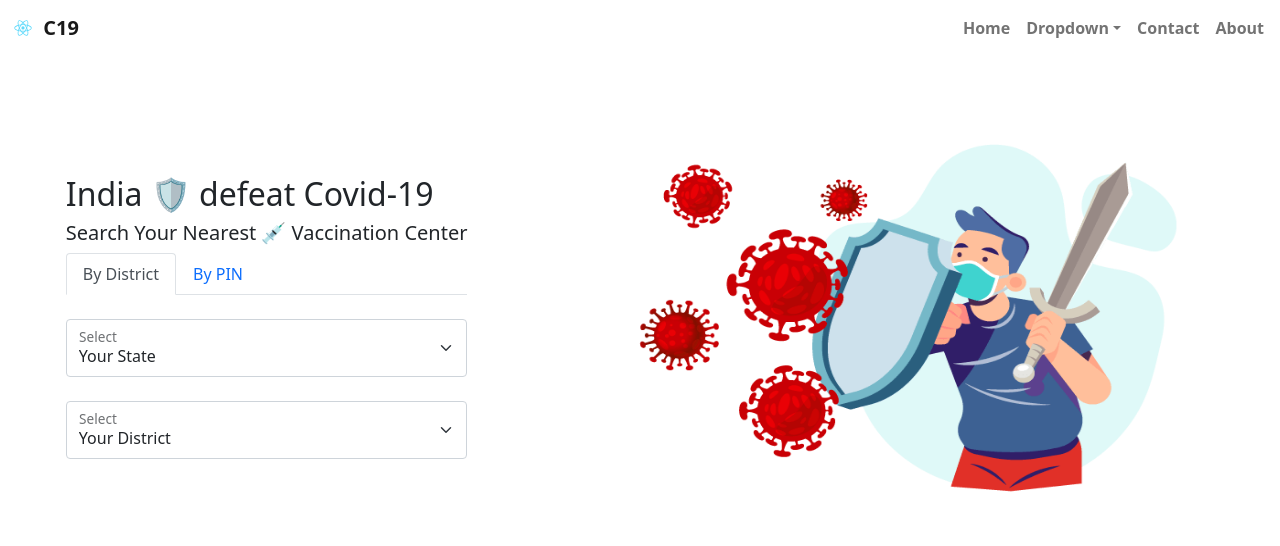
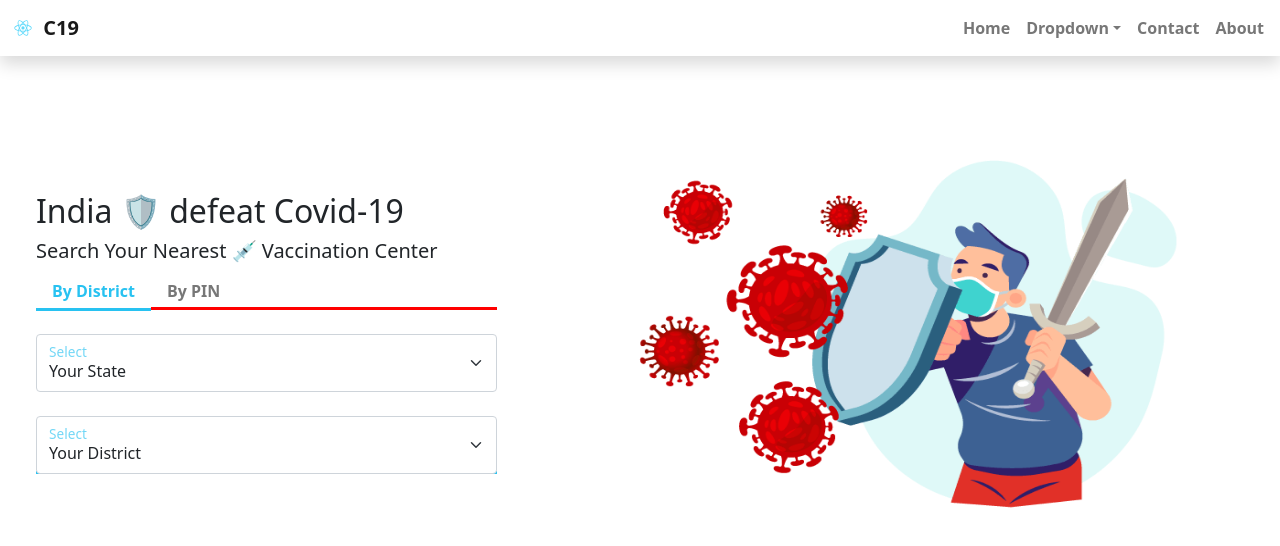
Before and after one commit to anirbansanu/c19, a React (Create React App) app: page / in a window 1280 px wide. Shown: the top 546 px of the page. Built offline with nearby package versions, Linux system fonts and the light colour scheme.

Commit message:
C19Tabs Modified

```diff
--- a/src/components/Header/Container1.css
+++ b/src/components/Header/Container1.css
@@ -6,6 +6,7 @@
 }
 
 .container1-col .card{
+
     box-shadow: none;
     border: none;
 }
@@ -14,3 +15,23 @@
     height: 92%;
     padding: 8% 8%;
 }
+.nav-tabs {
+    border-bottom: 0px !important;
+    color: rgb(133, 131, 131) !important;
+    box-shadow: 0 -3px 0 0 red inset;
+
+}
+.nav-link{
+ border: 0 !important;
+ font-weight: bold;
+ color: #777 !important;
+ box-shadow: 2 -1px 0 0 red inset;
+}
+.nav-link:hover{
+}
+
+.active{
+    color: rgb(40, 194, 241) !important;
+    box-shadow: 0 -3px 0 0 rgb(40, 194, 241) inset;
+    border: 0 !important;
+}
--- a/src/components/Header/Container1.jsx
+++ b/src/components/Header/Container1.jsx
@@ -11,16 +11,16 @@ export default class Container1 extends Component {
             <>
                 <Container fluid className="container1">
                     <Row>
-                        <Col sm={{span: 12, order: 2 }} md={{span: 12, order: 1 }} lg={{span: 5, order: 1 }} className="container1-col" >
-                            <Card>
+                        <Col xs={{span: 12, order: 2 }} sm={{span: 12, order: 2 }} md={{span: 6, order: 1 }} lg={{span: 5, order: 1 }} className="container1-col" >
+                            <Card style={{width:"100%"}}>
                                 <Card.Body className="p-4">
                                     <Card.Title >
                                         <h2>India 🛡 defeat Covid-19</h2>
                                     </Card.Title>
 
-                                    <Card>
+                                    <Card style={{minHeight:"235px"}}>
                                         <Card.Body className="p-0">
-                                            <Card.Title style={{textAlign:'center'}}>
+                                            <Card.Title >
                                                 <h5>Search Your Nearest 💉 Vaccination Center</h5>
                                             </Card.Title>
                                             <C19Tabs/>
@@ -30,7 +30,7 @@ export default class Container1 extends Component {
                                 </Card.Body>
                             </Card>
                         </Col>
-                        <Col sm={{span: 12, order: 1 }} md={{span: 12, order: 2 }} lg={{span: 7, order: 2 }} className="container1-col">
+                        <Col xs={{span: 12, order: 1 }} sm={{span: 12, order: 1 }} md={{span: 6, order: 2 }} lg={{span: 7, order: 2 }} className="container1-col">
                             <img src={Pic} alt='container1-img'/>
                         </Col>
 
--- a/src/components/Menus/Menus.jsx
+++ b/src/components/Menus/Menus.jsx
@@ -5,7 +5,7 @@ import Logo from '../../logo.svg';
 export default class Menus extends Component {
     render() {
         return (
-            <Navbar expand='md' className="p-2">
+            <Navbar expand='md' className="p-2 shadow mb-3">
                     <Navbar.Brand href="#home">
                         <img
                             alt=""
--- a/src/components/Tabs/C19Tabs.jsx
+++ b/src/components/Tabs/C19Tabs.jsx
@@ -13,6 +13,7 @@ export default class C19Tabs extends Component {
                     </Tab>
                     <Tab eventKey="By-PIN" title="By PIN">
                         <SelectInput label="Select" defaultOption='State' optionsArray={["West Bengal","Maharastra","J&K",'Ladak']}/>
+                        {/* <SelectInput label="Select" defaultOption='State' optionsArray={["West Bengal","Maharastra","J&K",'Ladak']}/> */}
                     </Tab>
 
                 </Tabs>
```
